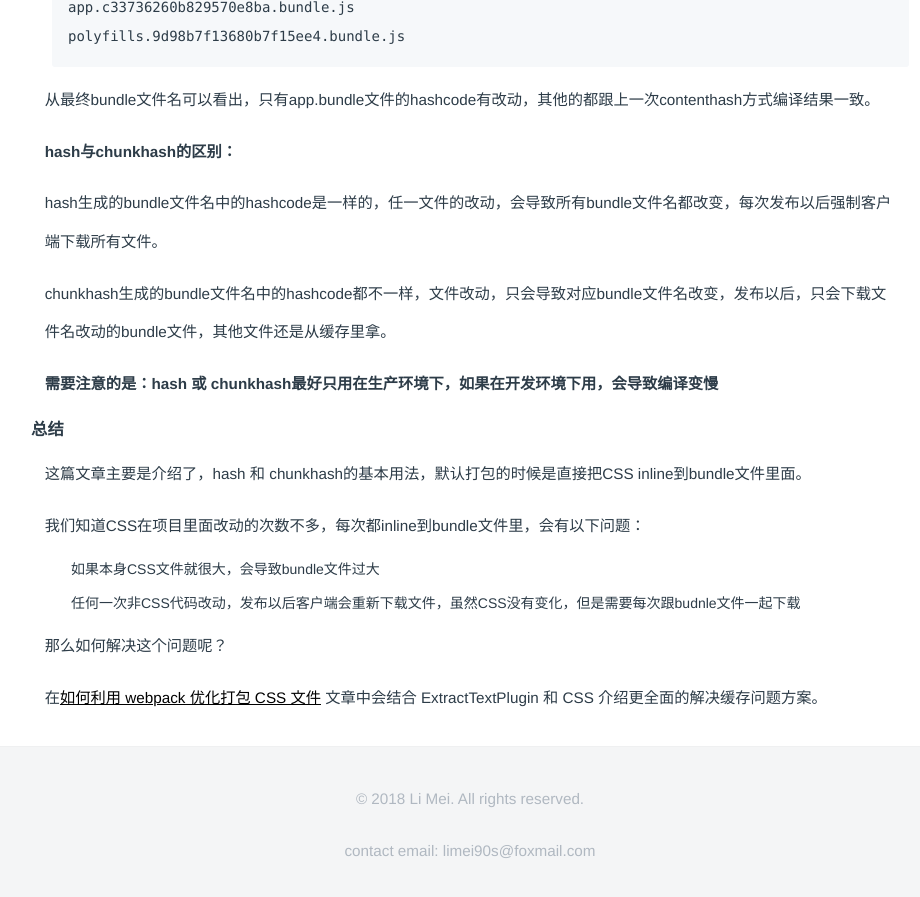
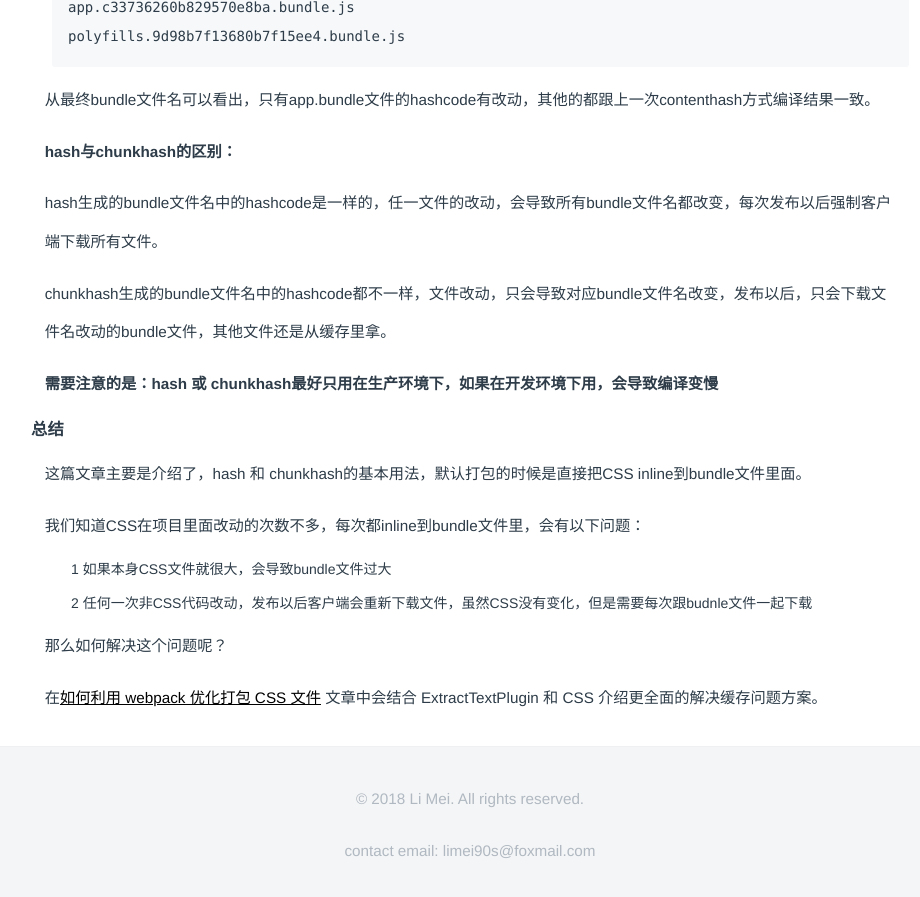
Before and after one commit to LiMeii/LiMeii.github.io, a Jekyll site: the page built from _posts/2018-10-09-webpack-caching.md, in a window 1280 px wide and 900 px high, scrolled down 3062 px. Shown: the top 897 px of the window, without its empty margins (178-1098 px from the left). Built offline with Jekyll 4.4.1, drawn with Linux system fonts in a browser that asks for light colours.

Commit message:
update webpack caching post

```diff
--- a/_posts/2018-10-09-webpack-caching.md
+++ b/_posts/2018-10-09-webpack-caching.md
@@ -136,8 +136,8 @@ chunkhash生成的bundle文件名中的hashcode都不一样，文件改动，只
 
 我们知道CSS在项目里面改动的次数不多，每次都inline到bundle文件里，会有以下问题：
 
-- 如果本身CSS文件就很大，会导致bundle文件过大
-- 任何一次非CSS代码改动，发布以后客户端会重新下载文件，虽然CSS没有变化，但是需要每次跟budnle文件一起下载
+- 1 如果本身CSS文件就很大，会导致bundle文件过大
+- 2 任何一次非CSS代码改动，发布以后客户端会重新下载文件，虽然CSS没有变化，但是需要每次跟budnle文件一起下载
 
 
 那么如何解决这个问题呢？
```
